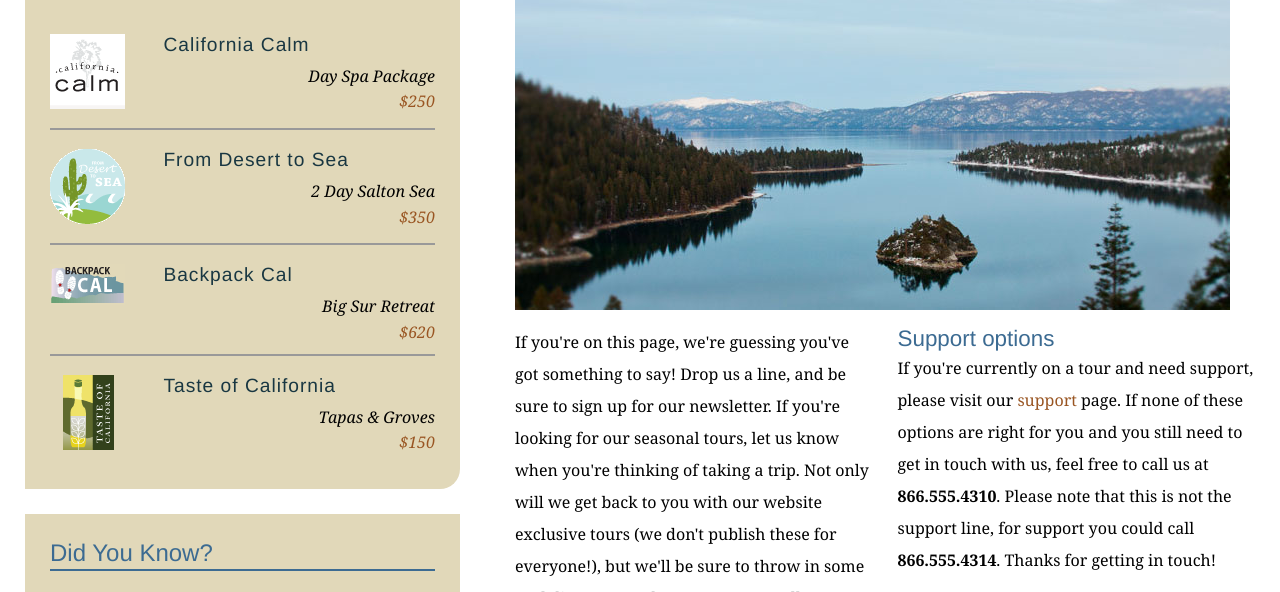
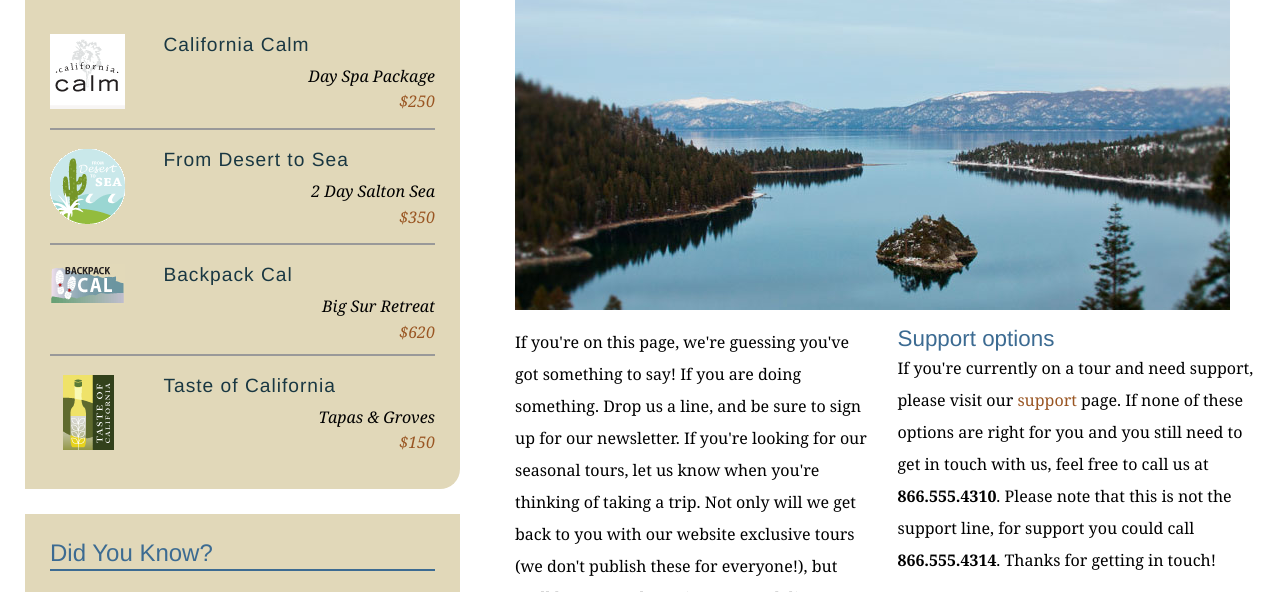
Before and after one commit to sufit/explore_california, a plain HTML site: page contact.html in a window 1280 px wide. Shown: the part 342-934 px from the top of the page. Drawn offline with Linux system fonts and the light colour scheme.

Commit message:
Removed contractions from contact page text

```diff
--- a/contact.html
+++ b/contact.html
@@ -68,7 +68,7 @@
           <h1>Get in touch</h1>
           <img src="assets/images/emerald_bay.jpg" alt="Beautiful Lake Tahoe" class="articleImage" />
           <div class="multiCol">
-            <p>If you're on this page, we're guessing you've got something to say! Drop us a line, and be sure to sign up for our newsletter. If you're looking for our seasonal tours,  let us know when you're thinking of taking a trip. Not only will we get back to you with our website exclusive tours (we don't publish these for everyone!), but we'll be sure to throw in some cool discounts and tour extras as well.</p>
+            <p>If you're on this page, we're guessing you've got something to say! If you are doing something. Drop us a line, and be sure to sign up for our newsletter. If you're looking for our seasonal tours,  let us know when you're thinking of taking a trip. Not only will we get back to you with our website exclusive tours (we don't publish these for everyone!), but we'll be sure to throw in some cool discounts and tour extras as well.</p>
 
             <h2>Support options</h2>
             <p>If you're currently on a tour and need support, please visit our <a href="support.html">support</a> page. If none of these options are right for you and you still need to get in touch with us, feel free to call us at<span class="phone"> <strong>866.555.4310</strong>. Please note that this is not the support line, for support you could call </span><strong>866.555.4314</strong>. Thanks for getting in touch!</p>
```
